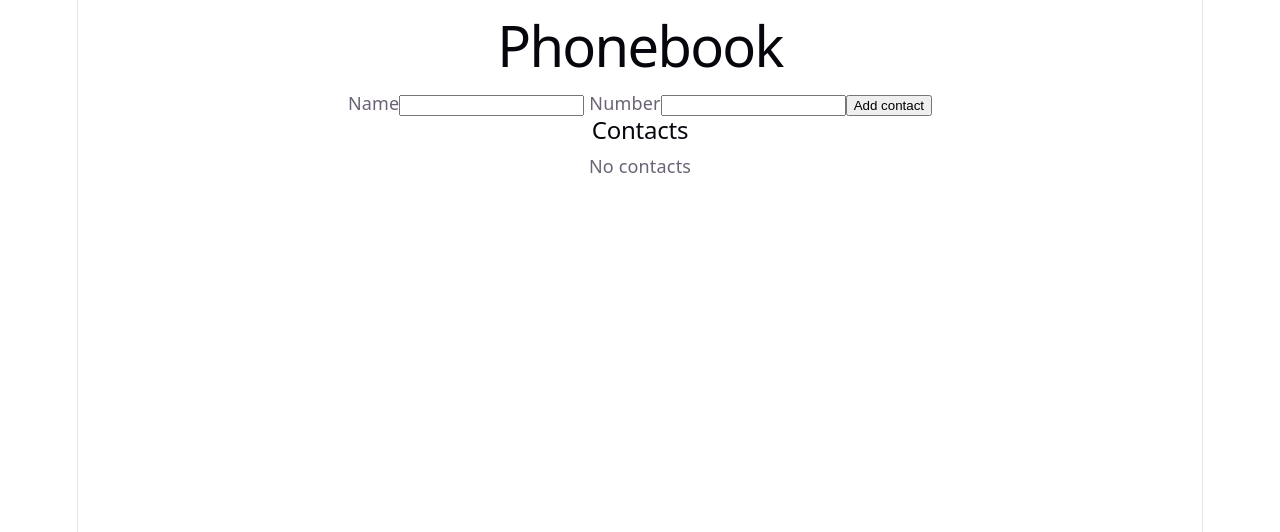
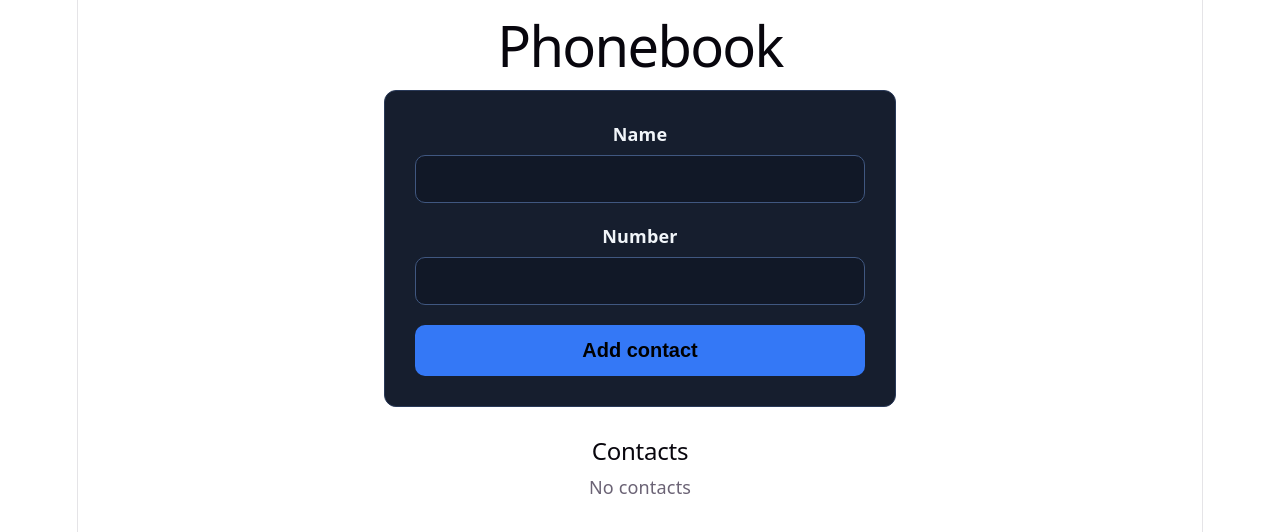
Before and after one commit to Bogdan3690/phonebook, a React (Vite) app: page / in a window 1280 px wide. Shown: the top 532 px of the page. Built offline with nearby package versions, Linux system fonts and the light colour scheme.

Commit message:
add styles

```diff
--- a/package.json
+++ b/package.json
@@ -12,7 +12,8 @@
   "dependencies": {
     "nanoid": "^6.0.1",
     "react": "^19.2.8",
-    "react-dom": "^19.2.8"
+    "react-dom": "^19.2.8",
+    "styled-components": "^6.5.3"
   },
   "devDependencies": {
     "@babel/core": "^7.29.7",
--- a/src/Components/ContactForm/ContactForm.jsx
+++ b/src/Components/ContactForm/ContactForm.jsx
@@ -1,5 +1,6 @@
 import { nanoid } from "nanoid";
 import { Component } from "react";
+import { Button, Form, Input, Label } from "./ContactForm.styled"
 
 export class ContactForm extends Component {
 
@@ -38,10 +39,10 @@ export class ContactForm extends Component {
             const {name, number} = this.state;
 
   return (
-        <form onSubmit={this.handleSubmit}>
-          <label>
+        <Form onSubmit={this.handleSubmit}>
+          <Label>
             Name
-            <input
+            <Input
               type="text"
               value={name}
               name="name"
@@ -50,9 +51,9 @@ export class ContactForm extends Component {
               title="Name may contain only letters, apostrophe, dash and spaces. For example Adrian, Jacob Mercer, Charles de Batz de Castelmore d'Artagnan"
               required
             />
-          </label>
-          <label> Number
-            <input
+          </Label>
+          <Label> Number
+            <Input
               type="tel"
               value={number}
               name="number"
@@ -61,9 +62,9 @@ export class ContactForm extends Component {
               title="Phone number must be digits and can contain spaces, dashes, parentheses and can start with +"
               required
             />
-          </label>
-          <button type="submit">Add contact</button>
-        </form>
+          </Label>
+          <Button  type="submit">Add contact</Button>
+        </Form>
 
   );
 }}
--- /dev/null
+++ b/src/Components/ContactForm/ContactForm.styled.js
@@ -0,0 +1,39 @@
+import styled from "styled-components";
+
+export const Form = styled.form`
+  display: flex;
+  flex-direction: column;
+  gap: 20px;
+  width: 450px;
+  padding: 30px;
+  margin: 30px auto;
+  background: #161e2e;
+  border: 1px solid #293958;
+  border-radius: 12px;
+  color: #f1f5f9;
+`;
+
+export const Label = styled.label`
+  display: flex;
+  flex-direction: column;
+  gap: 8px;
+  font-size: 18px;
+  font-weight: 600;
+`;
+
+export const Input = styled.input`
+  padding: 14px 16px;
+  background: #111827;
+  border: 1px solid #405780;
+  border-radius: 10px;
+  font-size: 16px;
+`;
+
+export const Button = styled.button`
+  padding: 14px;
+  background: #3478f6;
+  border: none;
+  border-radius: 10px;
+  font-size: 20px;
+  font-weight: 600;
+`;
```
Also changed, not shown: 1 other file (tests, documents, lock files or other folders).
